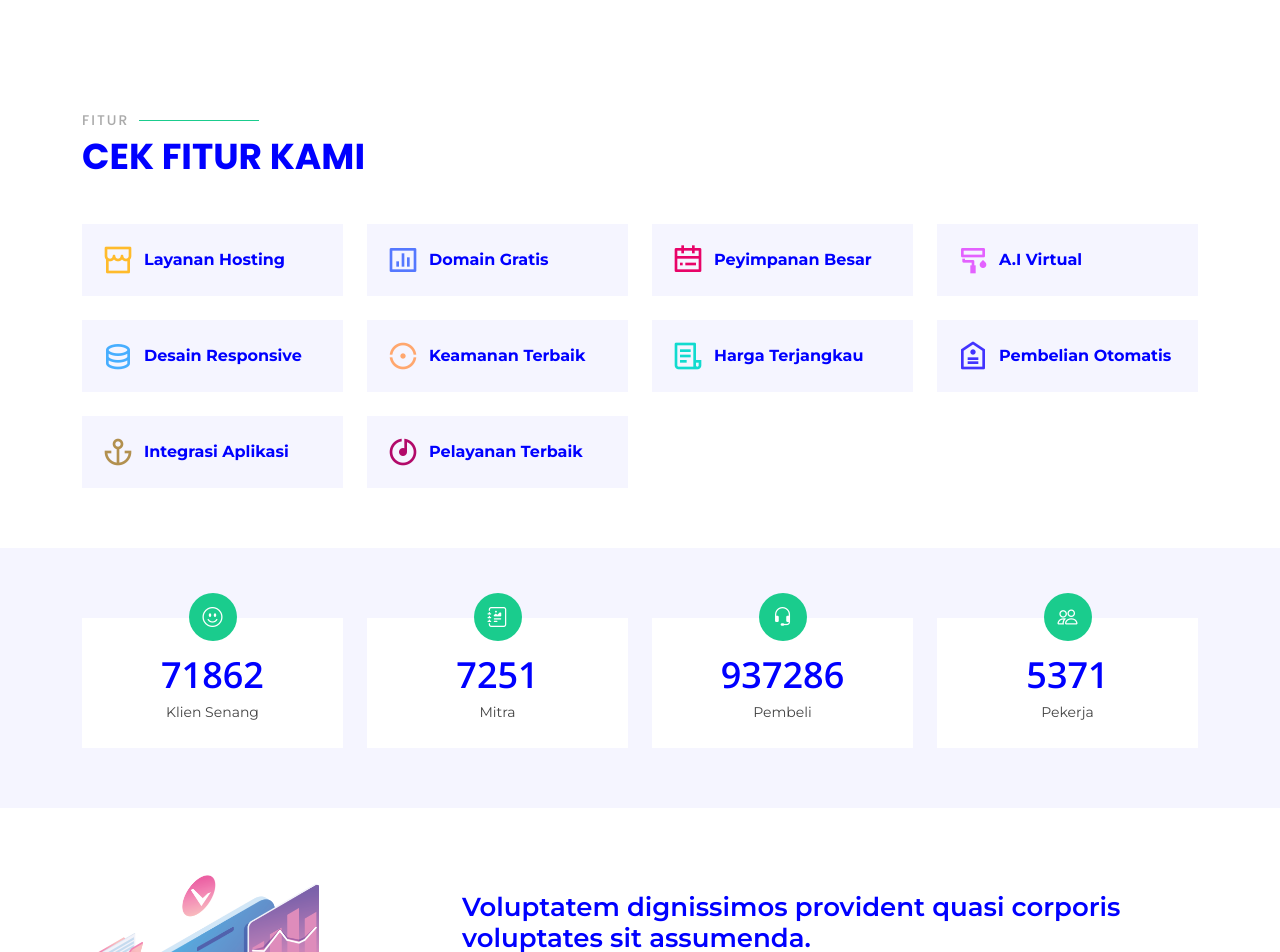
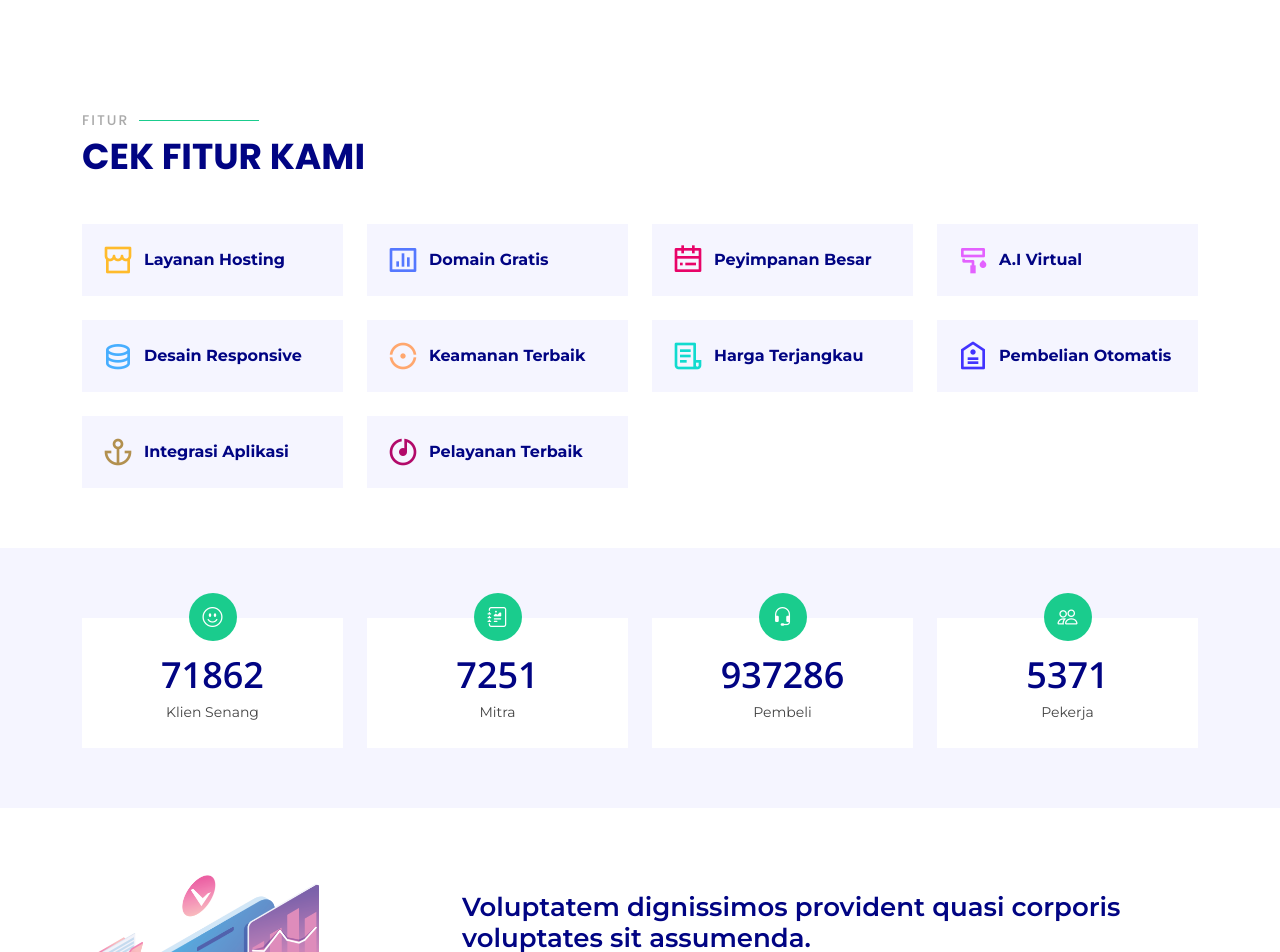
Before and after one commit to MatchBox-ID/toko-v3, a website: page index.html in a window 1280 px wide. Shown: the part 1420-2372 px from the top of the page. Drawn offline with nearby package versions, Linux system fonts and the light colour scheme; files that its build step writes are made by us from their sources; files whose address does not match are found by name; a web font is replaced by a local one.

Commit message:
update bootslander/style.css

```diff
--- a/bootslander/style.css
+++ b/bootslander/style.css
@@ -617,7 +617,7 @@ section {
   font-weight: 700;
   text-transform: uppercase;
   font-family: "Poppins", sans-serif;
-  color: #0000FF;
+  color: #010483;
 }
 
 /*--------------------------------------------------------------
@@ -692,7 +692,7 @@ section {
 .about .icon-boxes h3 {
   font-size: 28px;
   font-weight: 700;
-  color: #0000FF;
+  color: #010483;
   margin-bottom: 15px;
 }
 
@@ -859,7 +859,7 @@ section {
 }
 
 .features .icon-box h3 a {
-  color: #0000FF;
+  color: #010483;
   transition: ease-in-out 0.3s;
 }
 
@@ -909,7 +909,7 @@ section {
   font-size: 36px;
   display: block;
   font-weight: 600;
-  color: #0000FF;
+  color: #010483;
 }
 
 .counts .count-box p {
@@ -929,7 +929,7 @@ section {
 .details .content h3 {
   font-weight: 600;
   font-size: 26px;
-  color: #0000FF;
+  color: #010483;
 }
 
 .details .content ul {
@@ -1377,7 +1377,7 @@ section {
   font-size: 22px;
   font-weight: 600;
   margin-bottom: 5px;
-  color: #0000FF;
+  color: #010483;
 }
 
 .contact .info p {
```
